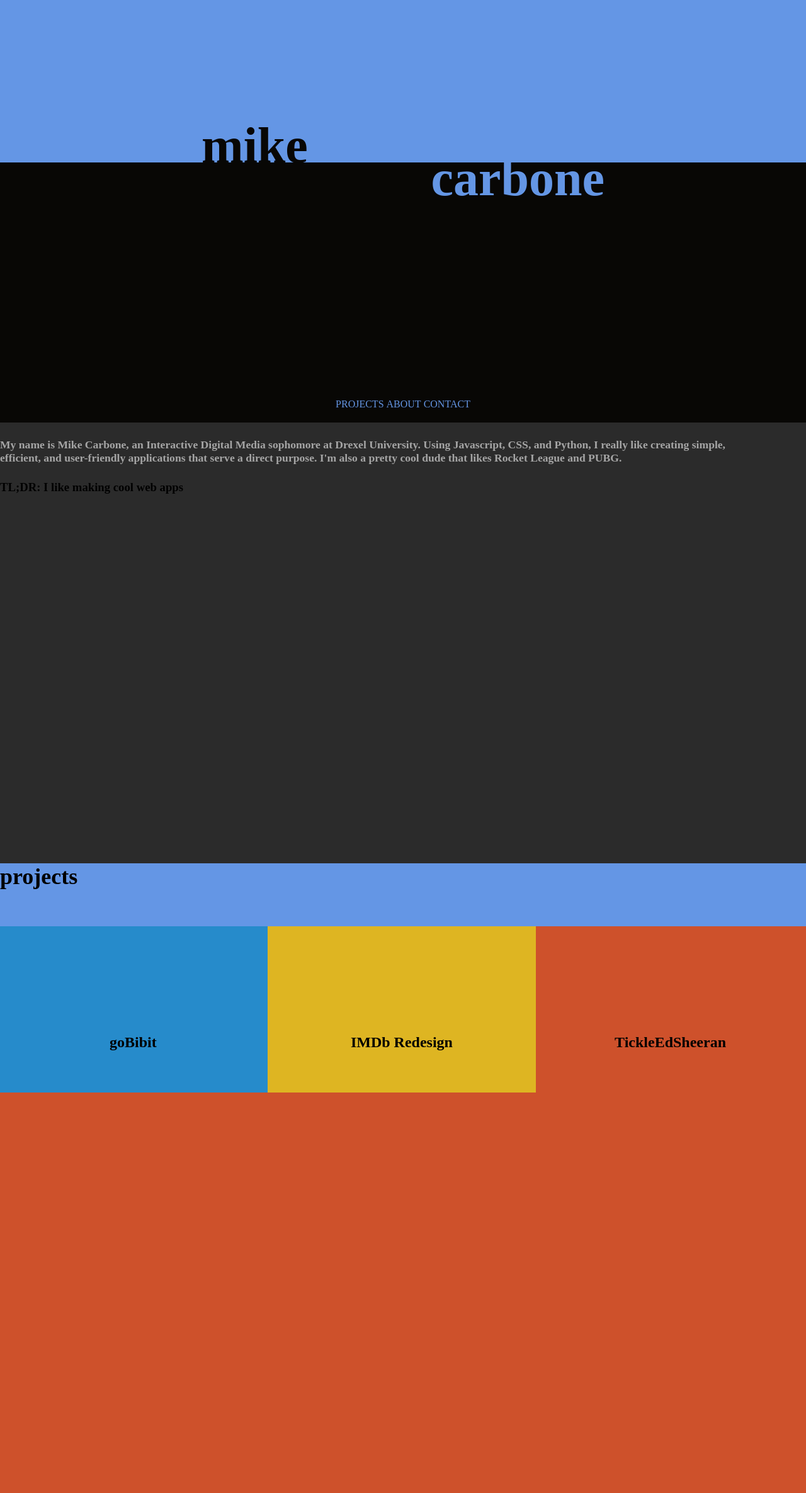
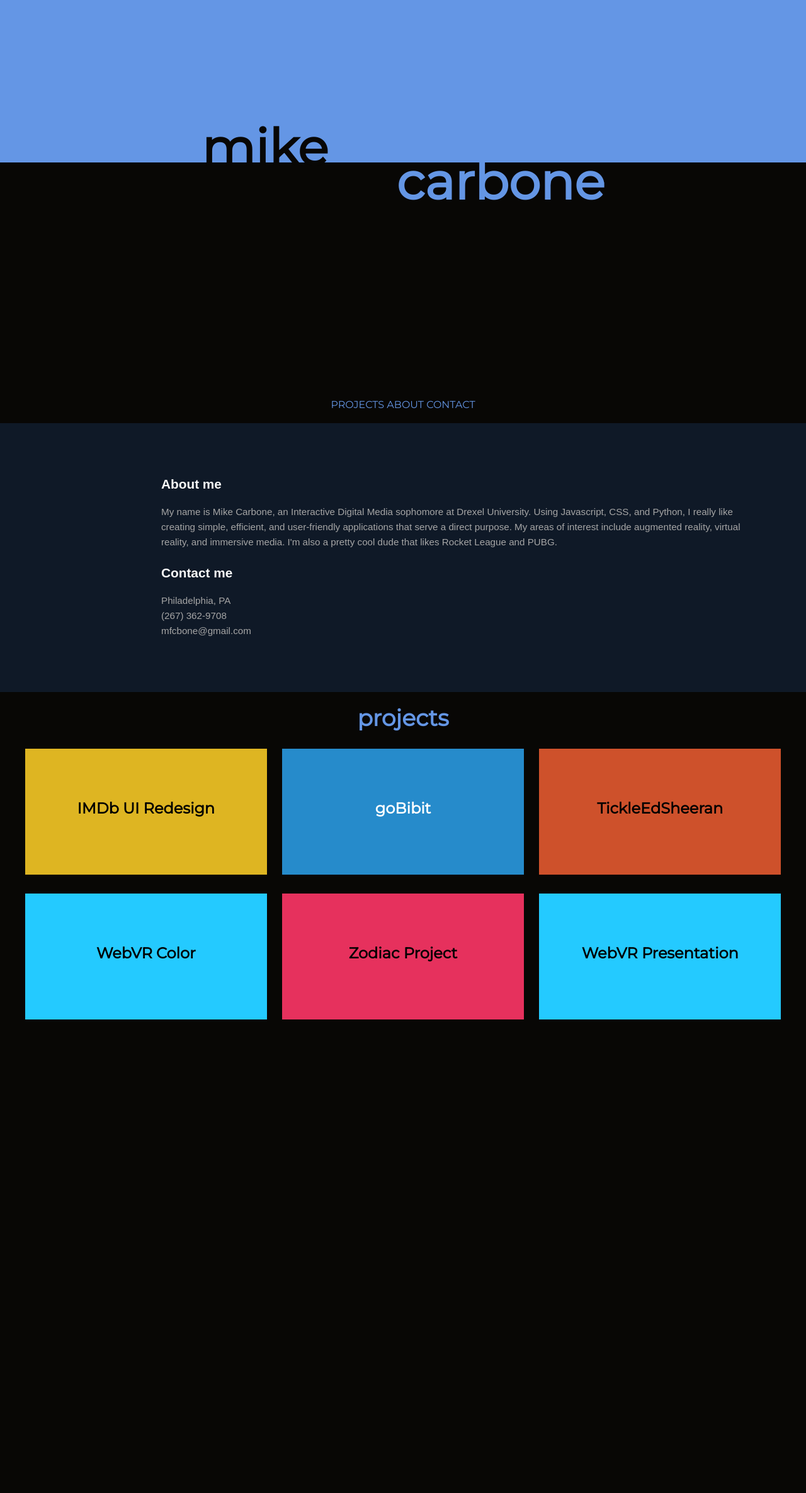
Before and after one commit to MikeCarbone/Personal-Website2.0, a Python web app: template templates/home.html in a window 1280 px wide. Shown: the part 142-2513 px from the top of the page at 63% size. After the commit the page ends 1761 px from the top, so only its background shows below. Run offline with Jinja, Linux system fonts and the light colour scheme; the template is opened without the code that fills it, so the values that code supplies are empty; some libraries are stand-ins or nearby versions.

Commit message:
added content

```diff
--- a/static/css/pretty.css
+++ b/static/css/pretty.css
@@ -26,14 +26,10 @@
 	}
 }
 
-
-
-
-
-
 *{
 	border: none;
 	box-sizing: border-box;
+	font-family: 'Montserrat', sans-serif;
 	margin: 0;
 	padding: 0;
 }
@@ -100,7 +96,7 @@ section#main{
 #lastName{
 	color: #6496e5;
 	float: right;
-	margin: -19px 25% 0 0;
+	margin: -23px 25% 0 0;
 	opacity: 0;
 	animation: slideFromRight 1.5s ease-out 2s 1 forwards;
 }
@@ -124,57 +120,99 @@ li{
 }
 /*-----------------------------------About Section----------------------------------*/
 section#about{
-	background-color: #2B2B2B;
-	height: 700px;
+	background-color: #0F1927;
+	border-top: 5px solid transparent;
+	height: 100%;
 	position: relative;
 	width: 100%;
 	z-index: 4000;
+	transition: border-top .5s ease-out 0s;
 }
 
-section#about h1,h2{
+section#about:hover{
+	transition: border-top .5s ease-in 0s;
+	border-top: 5px solid #6496E5;
+}
+
+#textStuff{
+	font-family: 'Open-Sans', sans-serif;
+	margin: 0px 8% 0 20%;
+	padding: 55px 0 85px 0;
+}
+
+section#about h1, h2{
+	font-family: 'Open-Sans', sans-serif;
+}
+
+section#about h2{
 	color: #A5A5A5;
-	font-size: 1.1rem;
-	padding: 25px 10% 25px 0;
+	font-size: .95rem;
+	font-weight: lighter;
+	line-height: 24px;
+	padding: 0px 0 0px 0;
+}
+
+section#about h1{
+	color: #F9F9F9;
+	font-size: 1.3rem;
+	padding: 25px 10% 20px 0;
 }
 
 /*-----------------------------------Projects Section ------------------------------*/
 
 section#projects{
-	background-color: #CE512B;
-	height: 1000px;
+	background-color: #080705;
+	height: 100%;
 	position: relative;
 	width: 100%;
 	z-index: 1000;
 }
 
 #projectsBar{
-	background-color: #6496E5;
-	height: 100px;
+	background-color: #080705;
+	height: 90px;
 	position: relative;
 	width: 100%;
 	z-index: 1500;
 }
 
 #projectsBar h1{
+	color: #6496E5;
 	font-size: 36px;
+	margin: 0px auto;
+	padding: 19px 0 0 0;
+	text-align: center;
+	width: 100%;
 }
 
 .tri{
 	display: inline-flex;
-	height: 33vh;
-	margin-left: -2px;
-	margin-right: -2px;
+	height: 200px;
+	margin: 0px 10px;
 	position: relative;
-	width: 33.33%;
+	transition: all .5s ease-out 0s;
+	transform: scale(1);
+	width: 30%;
 	z-index: 5000;
+}
+
+.row{
+	margin: 0 auto 30px auto;
+	text-align: center;
+	width: 100%;
 }
 
 .tri h1{
 	font-size: 24px;
-	margin: 40% auto 0 auto;
+	margin: 80px auto 0 auto;
 	position: relative;
 	text-align: center;
 	width: 100%;
+}
+
+.tri:hover{
+	transition: all .5s ease-in-out 0s;
+	transform: scale(1.05);
 }
 
 #ed{
@@ -183,8 +221,17 @@ section#projects{
 
 #gobibit{
 	background-color: #268BCB;
+	color: white;
 }
 
 #imdb{
 	background-color: #DEB522;
 }
+
+#tetrad, #presentation{
+	background-color: #24CAFF;
+}
+
+#zodiac{
+	background-color: #E6315D;
+}
--- a/templates/home.html
+++ b/templates/home.html
@@ -3,9 +3,14 @@
 <head>
 	<title>Mike Carbone</title>
 	<link rel="stylesheet" type="text/css" href="{{ static_url('css/pretty.css') }}">
+
+	<!--Model Scripts-->
 	<script src="https://aframe.io/releases/0.7.0/aframe.min.js"></script>
 	<script src="https://cdn.rawgit.com/tizzle/aframe-orbit-controls-component/v0.1.14/dist/aframe-orbit-controls-component.min.js"></script>
 	<script src="//cdn.rawgit.com/donmccurdy/aframe-extras/v3.13.1/dist/aframe-extras.min.js"></script>
+
+	<!--Fonts-->
+	<link href="https://fonts.googleapis.com/css?family=Montserrat|Open+Sans" rel="stylesheet">
 </head>
 <body>
 	<button id="burger">&#9776;</button>
@@ -49,20 +54,40 @@
 	</nav>
 
 	<section id="about">
-		<h2>My name is Mike Carbone, an Interactive Digital Media sophomore at Drexel University. Using Javascript, CSS, and Python, I really like creating simple, efficient, and user-friendly applications that serve a direct purpose. I'm also a pretty cool dude that likes Rocket League and PUBG.</h2>
-		<h3>TL;DR: I like making cool web apps</h3>
+		<div id="textStuff">
+			<h1>About me</h1>
+			<h2>My name is Mike Carbone, an Interactive Digital Media sophomore at Drexel University. Using Javascript, CSS, and Python, I really like creating simple, efficient, and user-friendly applications that serve a direct purpose. My areas of interest include augmented reality, virtual reality, and immersive media. I'm also a pretty cool dude that likes Rocket League and PUBG.</h2>
+
+			<h1>Contact me</h1>
+			<h2>Philadelphia, PA</h2>
+			<h2>(267) 362-9708</h2>
+			<h2>mfcbone@gmail.com</h2>
+		</div>
 	</section>
 
 	<section id="projects">
 		<div id="projectsBar"><h1>projects</h1></div>
-		<div class="tri" id="gobibit">
-				<h1 class="title">goBibit</h1>
+		<div class="row">
+			<div class="tri" id="imdb">
+					<h1 class="title">IMDb UI Redesign</h1>
+			</div>
+			<div class="tri" id="gobibit">
+					<h1 class="title">goBibit</h1>
+			</div>
+			<div class="tri" id="ed">
+					<h1 class="title">TickleEdSheeran</h1>
+			</div>
 		</div>
-		<div class="tri" id="imdb">
-				<h1 class="title">IMDb Redesign</h1>
-		</div>
-		<div class="tri" id="ed">
-				<h1 class="title">TickleEdSheeran</h1>
+		<div class="row">
+			<div class="tri" id="tetrad">
+					<h1 class="title">WebVR Color</h1>
+			</div>
+			<div class="tri" id="zodiac">
+					<h1 class="title">Zodiac Project</h1>
+			</div>
+			<div class="tri" id="presentation">
+					<h1 class="title">WebVR Presentation</h1>
+			</div>
 		</div>
 	</section>
 </body>
```
